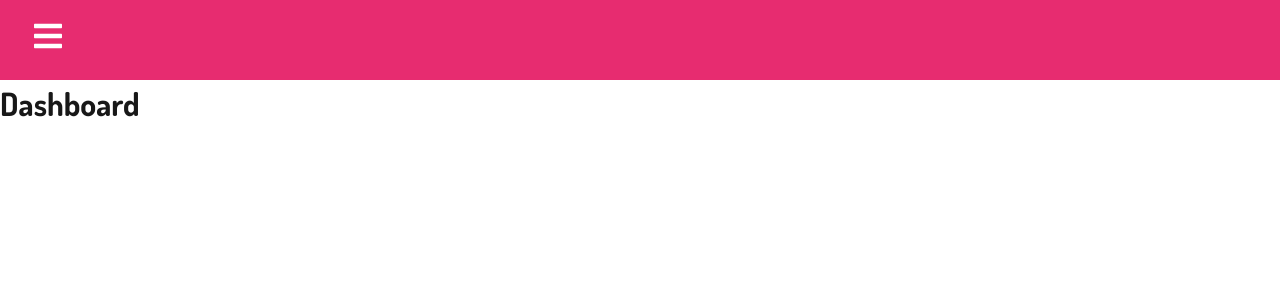
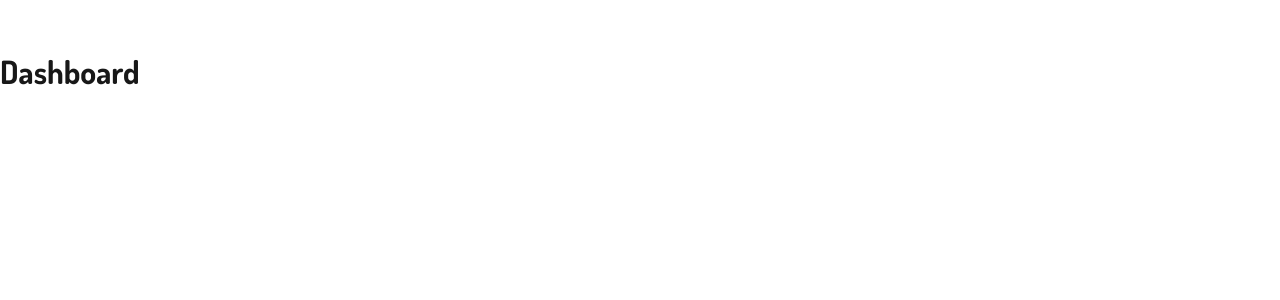
Before and after one commit to AlejandroDeWolf/donut-configurator-admin, a React (Vite) app: page /dashboard in a window 1280 px wide. Shown: the top 300 px of the page. Built offline with nearby package versions, Linux system fonts and the light colour scheme; sample sign-in values are in the browser's storage.

Commit message:
refactor: change sidebar class name and add class to close menu icon

```diff
--- a/src/components/Sidebar.jsx
+++ b/src/components/Sidebar.jsx
@@ -11,7 +11,7 @@ const Sidebar = () => {
 
     return (
         <IconContext.Provider value={{ color: "undefined" }}>
-            <div className='sidebar'>
+            <div className='navigation'>
                 <Link to='#' className='menu-bars'>
                     <FaIcons.FaBars onClick={showSidebar} />
                 </Link>
@@ -20,7 +20,7 @@ const Sidebar = () => {
             <nav className={sidebar ? 'nav-menu active' : 'nav-menu'}>
                 <ul className='nav-menu-items' onClick={showSidebar}>
                     <li className='navbar-toggle'>
-                        <Link to='#' className='menu-bars'>
+                        <Link to='#' className='menu-bars menu__bars--close'>
                             <AiIcons.AiOutlineClose />
                         </Link>
                     </li>
```
